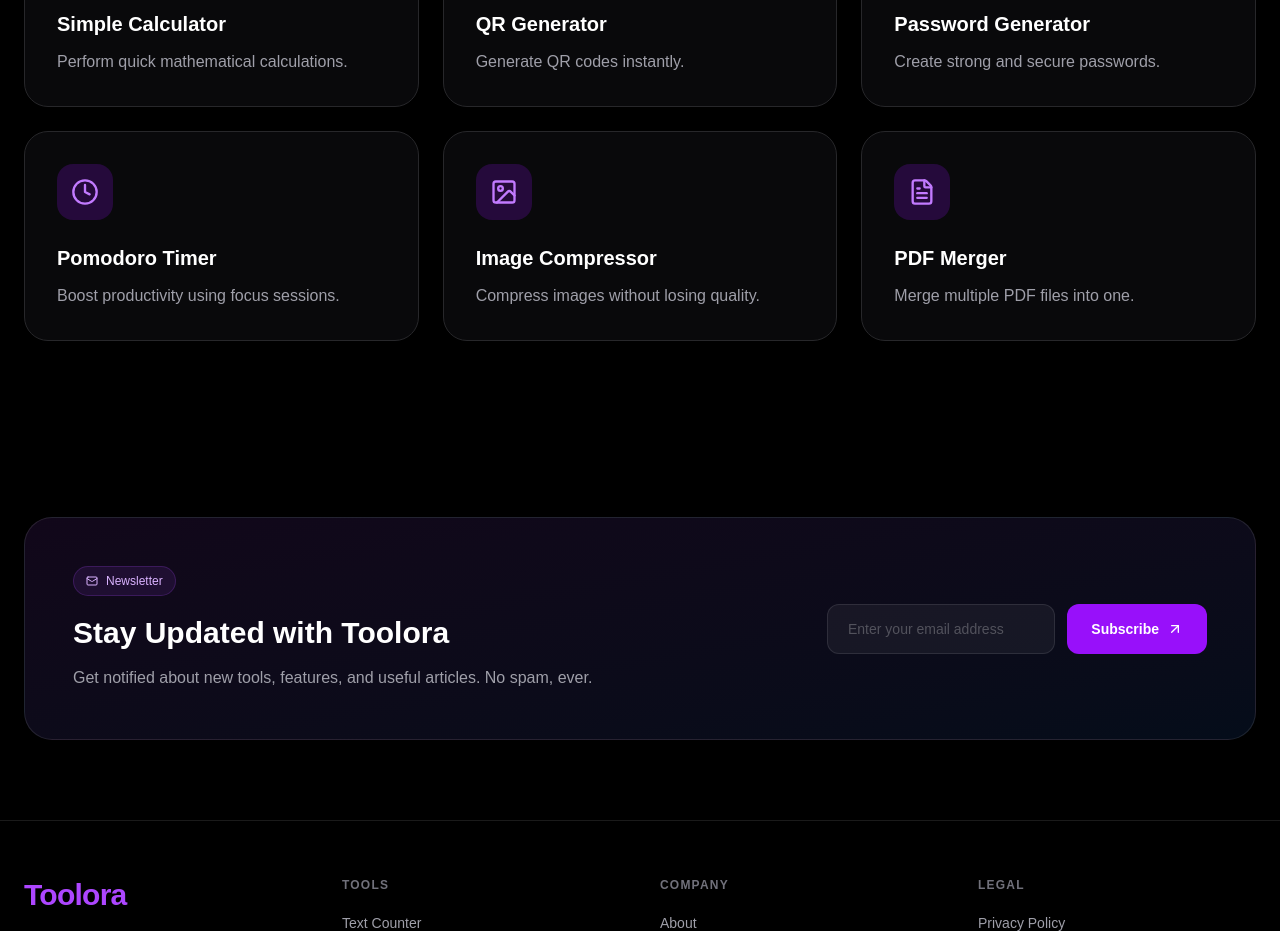
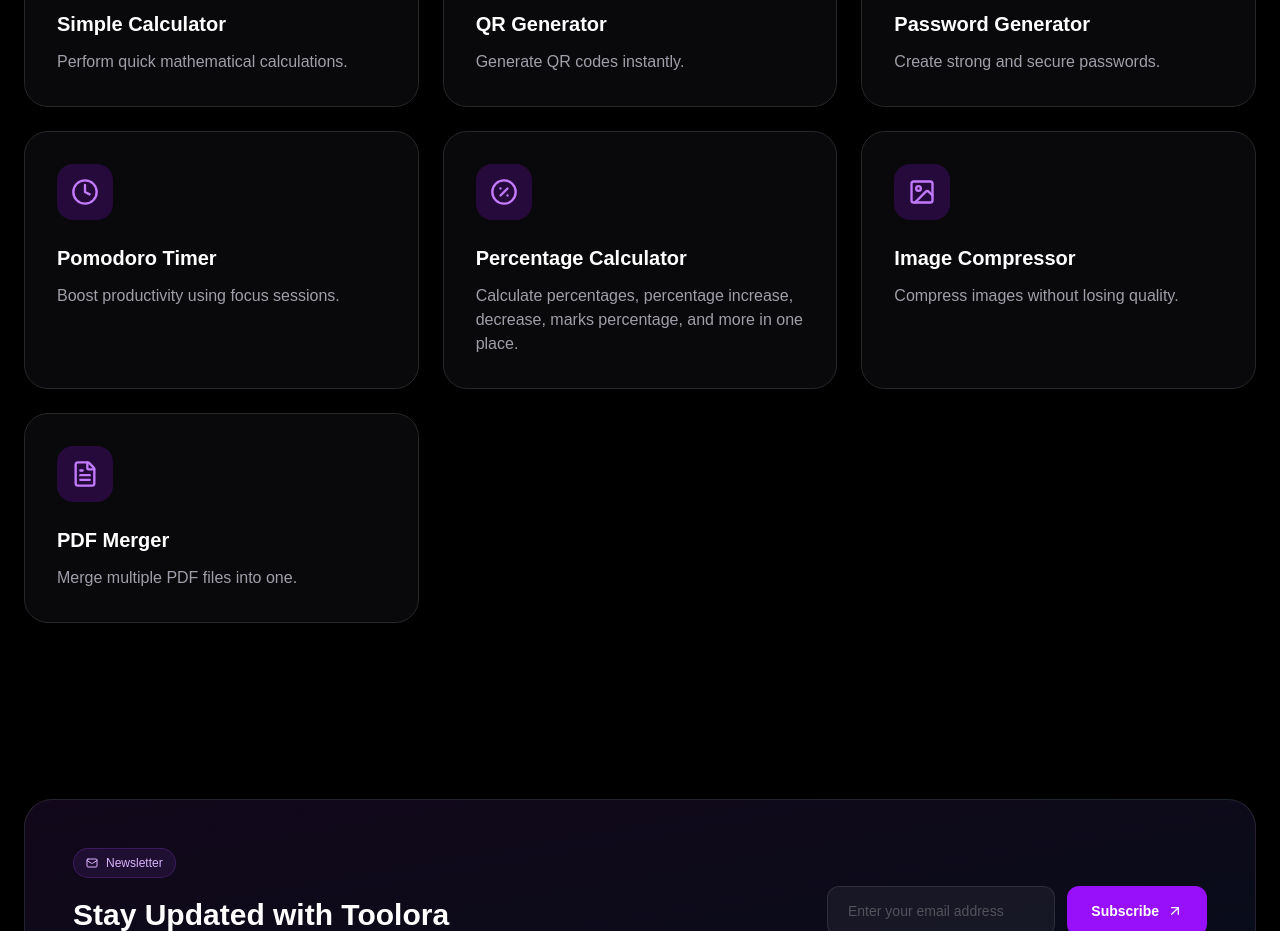
Before and after one commit to srashti-02/toolora, a Next.js app: page / in a window 1280 px wide. Shown: the part 1200-2131 px from the top of the page. Built offline with nearby package versions, Linux system fonts and the light colour scheme.

Commit message:
Add Percentage Calculator tool

```diff
--- a/app/page.tsx
+++ b/app/page.tsx
@@ -6,6 +6,7 @@
   QrCode,
   Lock,
   Clock,
+  PercentCircle,
 } from "lucide-react";
 
 const tools = [
@@ -33,6 +34,13 @@
     href: "/tools/pomodoro-timer",
     icon: Clock,
   },
+  {
+  title: "Percentage Calculator",
+  description:
+    "Calculate percentages, percentage increase, decrease, marks percentage, and more in one place.",
+  href: "/tools/percentage-calculator",
+  icon: PercentCircle,
+},
   {
     title: "Image Compressor",
     description: "Compress images without losing quality.",
--- a/app/tools/page.tsx
+++ b/app/tools/page.tsx
@@ -13,6 +13,7 @@
   Sigma,
   ArrowRight,
   ImageIcon,
+  PercentCircle,
   Receipt,
 } from "lucide-react";
 
@@ -80,6 +81,13 @@
     href: "/tools/factorial-calculator",
     icon: Hash,
   },
+    {
+  title: "Percentage Calculator",
+  description:
+    "Calculate percentages, percentage increase, decrease, marks percentage, and more in one place.",
+  href: "/tools/percentage-calculator",
+  icon: PercentCircle,
+},
 
   {
     title: "PDF Merger",
```
